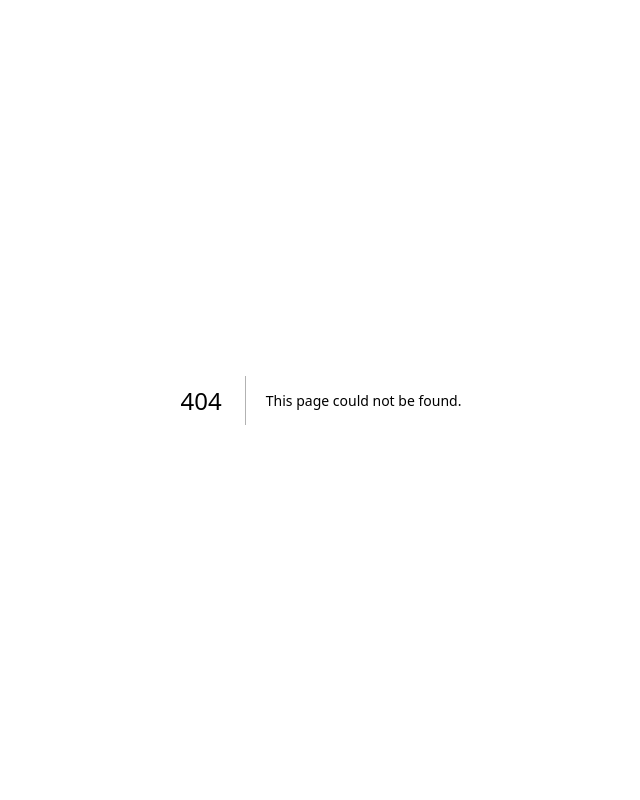
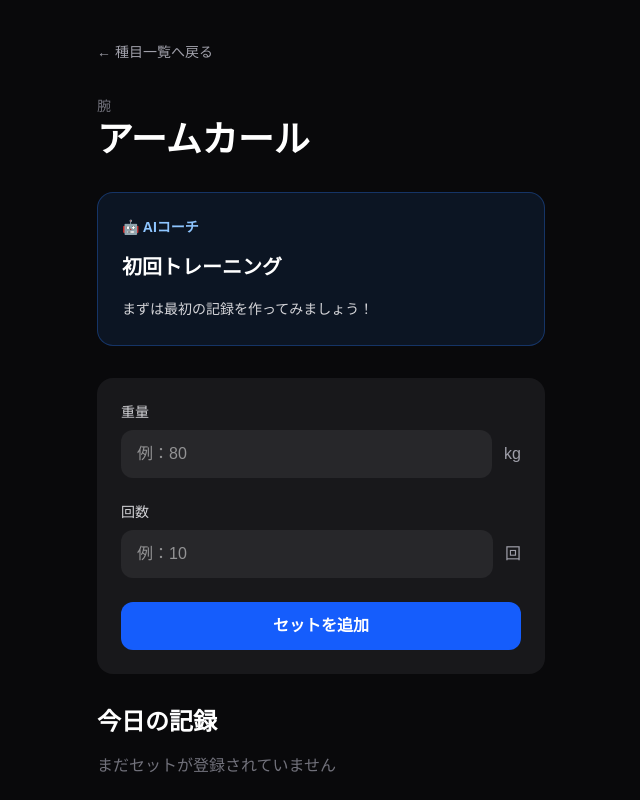
Before and after one commit to keigo09123456789-ux/muscle-ai, a Next.js app: page /workout/arm-curl in a window 1280 px wide. Before the commit this address had no page. Shown: the top 800 px of the page, without its empty margins (319-959 px from the left). Built offline with nearby package versions, Linux system fonts and the light colour scheme.

Commit message:
Add dynamic exercise pages

```diff
--- /dev/null
+++ b/app/workout/[exerciseId]/page.tsx
@@ -0,0 +1,358 @@
+"use client";
+
+import Link from "next/link";
+import { useEffect, useMemo, useState } from "react";
+import { useParams } from "next/navigation";
+import { exercises } from "../../data/exercises";
+
+type WorkoutSet = {
+  id: number;
+  weight: number;
+  reps: number;
+};
+
+type WorkoutHistory = {
+  id: number;
+  date: string;
+  exercise: string;
+  exerciseId: string;
+  sets: WorkoutSet[];
+  volume: number;
+};
+
+const HISTORY_KEY = "muscle-ai-workout-history";
+
+export default function ExercisePage() {
+  const params = useParams();
+
+  const exerciseId = params.exerciseId as string;
+
+  const exercise = exercises.find(
+    (item) => item.id === exerciseId
+  );
+
+  const currentSetsKey =
+    `muscle-ai-${exerciseId}-current-sets`;
+
+  const [weight, setWeight] = useState("");
+  const [reps, setReps] = useState("");
+  const [sets, setSets] = useState<WorkoutSet[]>([]);
+  const [history, setHistory] = useState<WorkoutHistory[]>([]);
+  const [loaded, setLoaded] = useState(false);
+
+  useEffect(() => {
+    const savedSets = localStorage.getItem(currentSetsKey);
+    const savedHistory = localStorage.getItem(HISTORY_KEY);
+
+    if (savedSets) {
+      setSets(JSON.parse(savedSets));
+    }
+
+    if (savedHistory) {
+      setHistory(JSON.parse(savedHistory));
+    }
+
+    setLoaded(true);
+  }, [currentSetsKey]);
+
+  useEffect(() => {
+    if (!loaded) {
+      return;
+    }
+
+    localStorage.setItem(
+      currentSetsKey,
+      JSON.stringify(sets)
+    );
+  }, [sets, loaded, currentSetsKey]);
+
+  const exerciseHistory = useMemo(() => {
+    return history.filter(
+      (workout) => workout.exerciseId === exerciseId
+    );
+  }, [history, exerciseId]);
+
+  const latestWorkout = exerciseHistory[0];
+
+  const recommendation = useMemo(() => {
+    if (!latestWorkout) {
+      return {
+        weight: null,
+        reps: null,
+        message: "まずは最初の記録を作ってみましょう！",
+      };
+    }
+
+    const bestSet = latestWorkout.sets.reduce((best, set) => {
+      if (set.weight > best.weight) {
+        return set;
+      }
+
+      if (
+        set.weight === best.weight &&
+        set.reps > best.reps
+      ) {
+        return set;
+      }
+
+      return best;
+    });
+
+    if (bestSet.reps >= 10) {
+      return {
+        weight: bestSet.weight + 2.5,
+        reps: "8〜10",
+        message:
+          "前回10回以上できています。重量アップに挑戦しましょう🔥",
+      };
+    }
+
+    if (bestSet.reps >= 8) {
+      return {
+        weight: bestSet.weight,
+        reps: "10",
+        message:
+          "前回の重量を維持して、10回達成を狙いましょう💪",
+      };
+    }
+
+    return {
+      weight: Math.max(bestSet.weight - 2.5, 0),
+      reps: "8〜10",
+      message:
+        "少し重量を下げて、フォームと回数を安定させましょう。",
+    };
+  }, [latestWorkout]);
+
+  function addSet() {
+    const weightNumber = Number(weight);
+    const repsNumber = Number(reps);
+
+    if (weightNumber <= 0 || repsNumber <= 0) {
+      alert("重量と回数を入力してください");
+      return;
+    }
+
+    const newSet: WorkoutSet = {
+      id: Date.now(),
+      weight: weightNumber,
+      reps: repsNumber,
+    };
+
+    setSets([...sets, newSet]);
+    setWeight("");
+    setReps("");
+  }
+
+  function deleteSet(id: number) {
+    setSets(sets.filter((set) => set.id !== id));
+  }
+
+  function completeWorkout() {
+    if (!exercise) {
+      return;
+    }
+
+    if (sets.length === 0) {
+      alert("セットを1つ以上登録してください");
+      return;
+    }
+
+    const volume = sets.reduce(
+      (total, set) => total + set.weight * set.reps,
+      0
+    );
+
+    const newHistory: WorkoutHistory = {
+      id: Date.now(),
+      date: new Date().toLocaleDateString("ja-JP"),
+      exercise: exercise.name,
+      exerciseId: exercise.id,
+      sets,
+      volume,
+    };
+
+    const updatedHistory = [newHistory, ...history];
+
+    localStorage.setItem(
+      HISTORY_KEY,
+      JSON.stringify(updatedHistory)
+    );
+
+    setHistory(updatedHistory);
+    setSets([]);
+    localStorage.removeItem(currentSetsKey);
+
+    alert("トレーニング記録を保存しました！");
+  }
+
+  if (!exercise) {
+    return (
+      <main className="min-h-screen bg-zinc-950 px-6 py-10 text-white">
+        <div className="mx-auto max-w-md">
+          <h1 className="text-3xl font-bold">
+            種目が見つかりません
+          </h1>
+
+          <Link
+            href="/workout"
+            className="mt-6 block text-blue-400"
+          >
+            ← 種目一覧へ戻る
+          </Link>
+        </div>
+      </main>
+    );
+  }
+
+  return (
+    <main className="min-h-screen bg-zinc-950 px-6 py-10 text-white">
+      <div className="mx-auto w-full max-w-md">
+        <Link
+          href="/workout"
+          className="text-sm text-zinc-400 transition hover:text-white"
+        >
+          ← 種目一覧へ戻る
+        </Link>
+
+        <p className="mt-8 text-sm text-zinc-500">
+          {exercise.bodyPart}
+        </p>
+
+        <h1 className="mt-1 text-4xl font-bold">
+          {exercise.name}
+        </h1>
+
+        <section className="mt-8 rounded-2xl border border-blue-500/30 bg-blue-500/10 p-6">
+          <p className="text-sm font-semibold text-blue-300">
+            🤖 AIコーチ
+          </p>
+
+          {recommendation.weight ? (
+            <>
+              <p className="mt-4 text-sm text-zinc-400">
+                次回おすすめ
+              </p>
+
+              <p className="mt-1 text-3xl font-bold">
+                {recommendation.weight}kg ×{" "}
+                {recommendation.reps}回
+              </p>
+            </>
+          ) : (
+            <p className="mt-4 text-xl font-bold">
+              初回トレーニング
+            </p>
+          )}
+
+          <p className="mt-4 text-sm leading-6 text-zinc-300">
+            {recommendation.message}
+          </p>
+        </section>
+
+        <div className="mt-8 rounded-2xl bg-zinc-900 p-6">
+          <label className="block text-sm text-zinc-300">
+            重量
+          </label>
+
+          <div className="mt-2 flex items-center gap-3">
+            <input
+              type="number"
+              min="0"
+              step="0.5"
+              value={weight}
+              onChange={(event) =>
+                setWeight(event.target.value)
+              }
+              placeholder="例：80"
+              className="w-full rounded-xl bg-zinc-800 px-4 py-3 outline-none focus:ring-2 focus:ring-blue-500"
+            />
+
+            <span className="text-zinc-400">kg</span>
+          </div>
+
+          <label className="mt-6 block text-sm text-zinc-300">
+            回数
+          </label>
+
+          <div className="mt-2 flex items-center gap-3">
+            <input
+              type="number"
+              min="1"
+              value={reps}
+              onChange={(event) =>
+                setReps(event.target.value)
+              }
+              placeholder="例：10"
+              className="w-full rounded-xl bg-zinc-800 px-4 py-3 outline-none focus:ring-2 focus:ring-blue-500"
+            />
+
+            <span className="text-zinc-400">回</span>
+          </div>
+
+          <button
+            type="button"
+            onClick={addSet}
+            className="mt-6 w-full rounded-xl bg-blue-600 py-3 font-bold transition hover:bg-blue-700"
+          >
+            セットを追加
+          </button>
+        </div>
+
+        <section className="mt-8">
+          <h2 className="text-2xl font-semibold">
+            今日の記録
+          </h2>
+
+          {sets.length === 0 ? (
+            <p className="mt-4 text-zinc-500">
+              まだセットが登録されていません
+            </p>
+          ) : (
+            <div className="mt-4 space-y-3">
+              {sets.map((set, index) => (
+                <div
+                  key={set.id}
+                  className="flex items-center justify-between rounded-xl bg-zinc-900 p-4"
+                >
+                  <div>
+                    <p className="text-sm text-zinc-400">
+                      {index + 1}セット目
+                    </p>
+
+                    <p className="mt-1 font-semibold">
+                      {set.weight}kg × {set.reps}回
+                    </p>
+                  </div>
+
+                  <button
+                    type="button"
+                    onClick={() => deleteSet(set.id)}
+                    className="rounded-lg bg-red-600 px-3 py-2 text-sm font-bold"
+                  >
+                    削除
+                  </button>
+                </div>
+              ))}
+            </div>
+          )}
+        </section>
+
+        <button
+          type="button"
+          onClick={completeWorkout}
+          className="mt-8 w-full rounded-xl bg-green-600 py-3 font-bold transition hover:bg-green-700"
+        >
+          トレーニング完了
+        </button>
+
+        <Link
+          href="/history"
+          className="mt-4 block w-full rounded-xl bg-zinc-800 py-3 text-center font-bold transition hover:bg-zinc-700"
+        >
+          📊 履歴を見る
+        </Link>
+      </div>
+    </main>
+  );
+}
```
